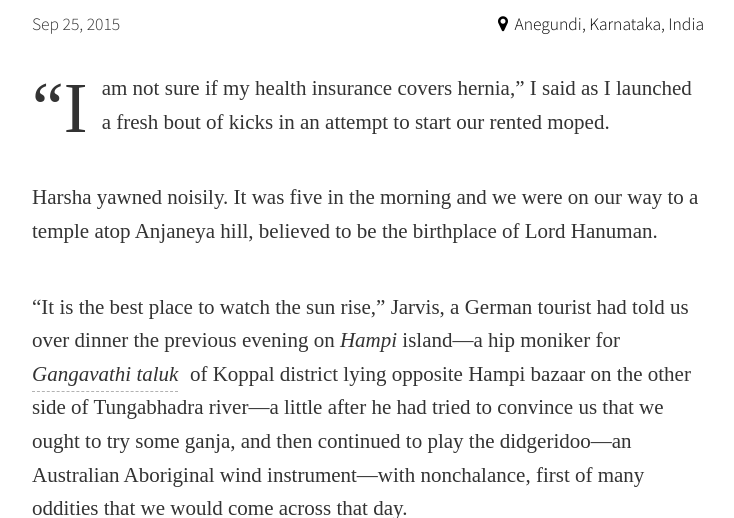
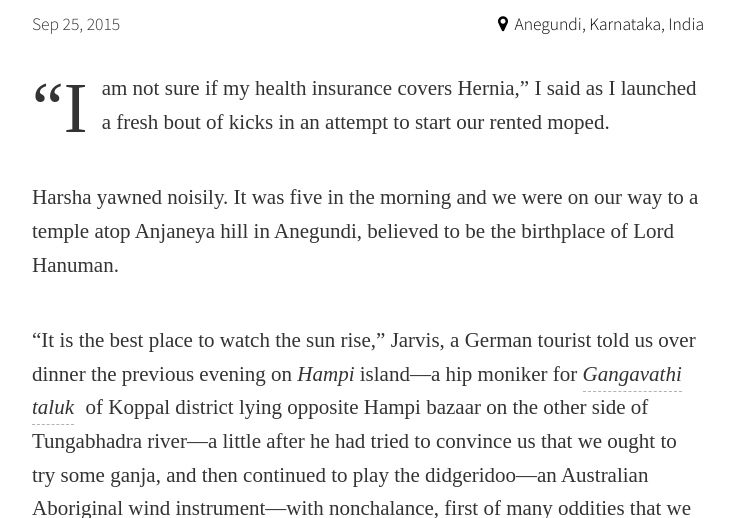
Before and after one commit to harshac/darbadar, a Jekyll site: the page built from _posts/2015-09-25-anegundi.md, in a window 1280 px wide and 900 px high, cut to the strip 382-900 px from the top of the window. Shown: the whole strip, without its empty margins (272-1006 px from the left). Built offline with Jekyll 4.4.1, drawn with Linux system fonts in a browser that asks for light colours; nearby versions of some CDN libraries; some web fonts are replaced; comment, search, counter and statistics services are not loaded.

Commit message:
Updated 2015-09-25-anegundi.md

```diff
--- a/_posts/2015-09-25-anegundi.md
+++ b/_posts/2015-09-25-anegundi.md
@@ -13,11 +13,11 @@ published: true
 ---
 
 
-“I am not sure if my health insurance covers hernia,” I said as I launched a fresh bout of kicks in an attempt to start our rented moped.
+“I am not sure if my health insurance covers Hernia,” I said as I launched a fresh bout of kicks in an attempt to start our rented moped.
 
-Harsha yawned noisily. It was five in the morning and we were on our way to a temple atop Anjaneya hill, believed to be the birthplace of Lord Hanuman.
+Harsha yawned noisily. It was five in the morning and we were on our way to a temple atop Anjaneya hill in Anegundi, believed to be the birthplace of Lord Hanuman.
 
-“It is the best place to watch the sun rise,” Jarvis, a German tourist had told us over dinner the previous evening on _Hampi_ island—a hip moniker for _Gangavathi taluk_{:title="A sub-district in Indian context"} of Koppal district lying opposite Hampi bazaar on the other side of Tungabhadra river—a little after he had tried to convince us that we ought to try some ganja, and then continued to play the didgeridoo—an Australian Aboriginal wind instrument—with nonchalance, first of many oddities that we would come across that day.
+“It is the best place to watch the sun rise,” Jarvis, a German tourist told us over dinner the previous evening on _Hampi_ island—a hip moniker for _Gangavathi taluk_{:title="A sub-district in Indian context"} of Koppal district lying opposite Hampi bazaar on the other side of Tungabhadra river—a little after he had tried to convince us that we ought to try some ganja, and then continued to play the didgeridoo—an Australian Aboriginal wind instrument—with nonchalance, first of many oddities that we would come across that day.
 
 “This is bloody splendid!” I laughed as we chugged over broken roads, pristine green pockets of paddy fields and coconut plantations giving us company on either side of the road, _“Harsha, wo Dhoom ka gaana play kar na! Badass wali feeling aa rahi hai!”_{:title="Harsha, can you play that song from Dhoom? I feel like a badass."} I don't know why, but riding that munchkin of a bike with its sputtering 50 cc engine gave me a high like no other.
 
```
